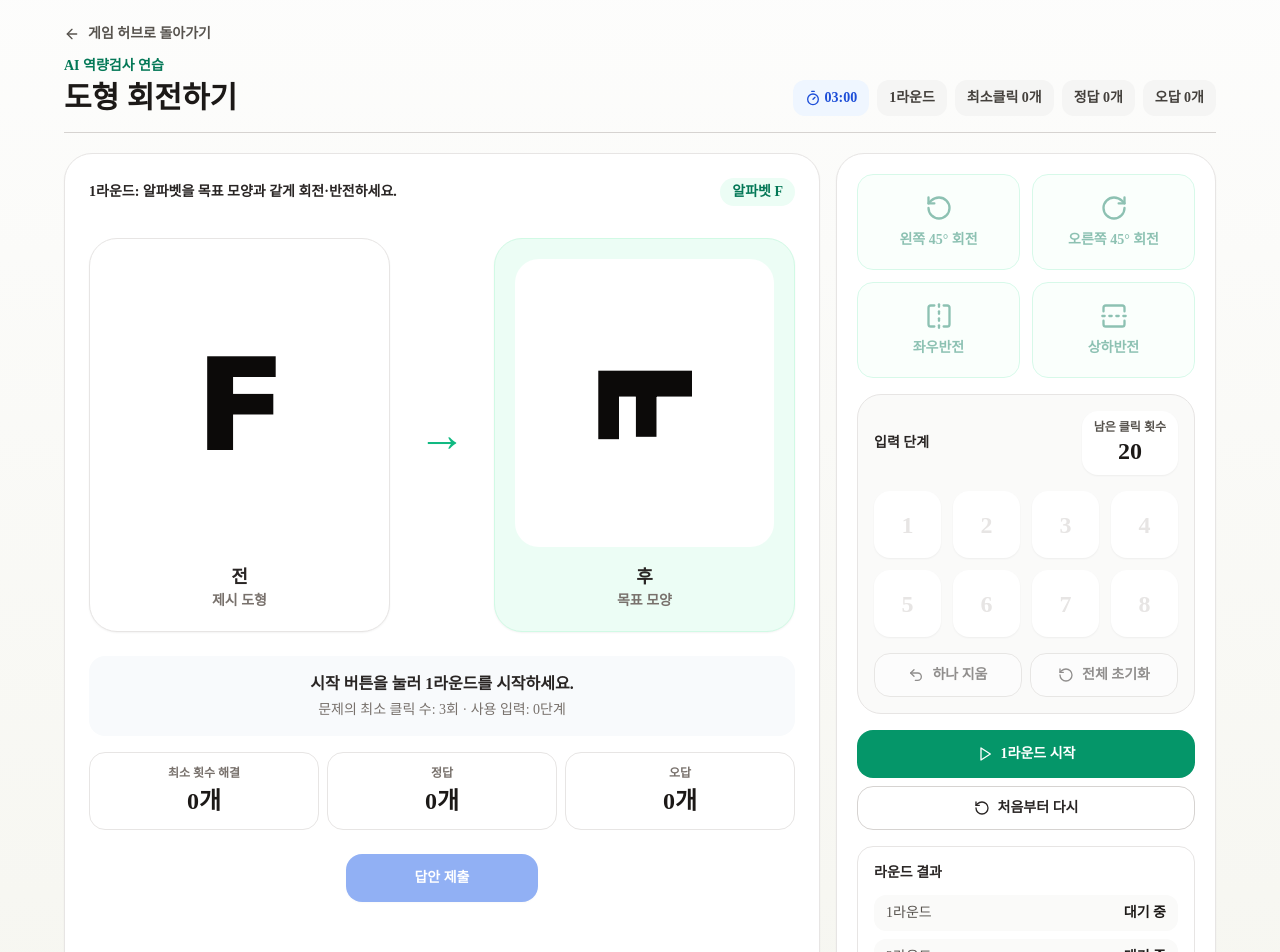
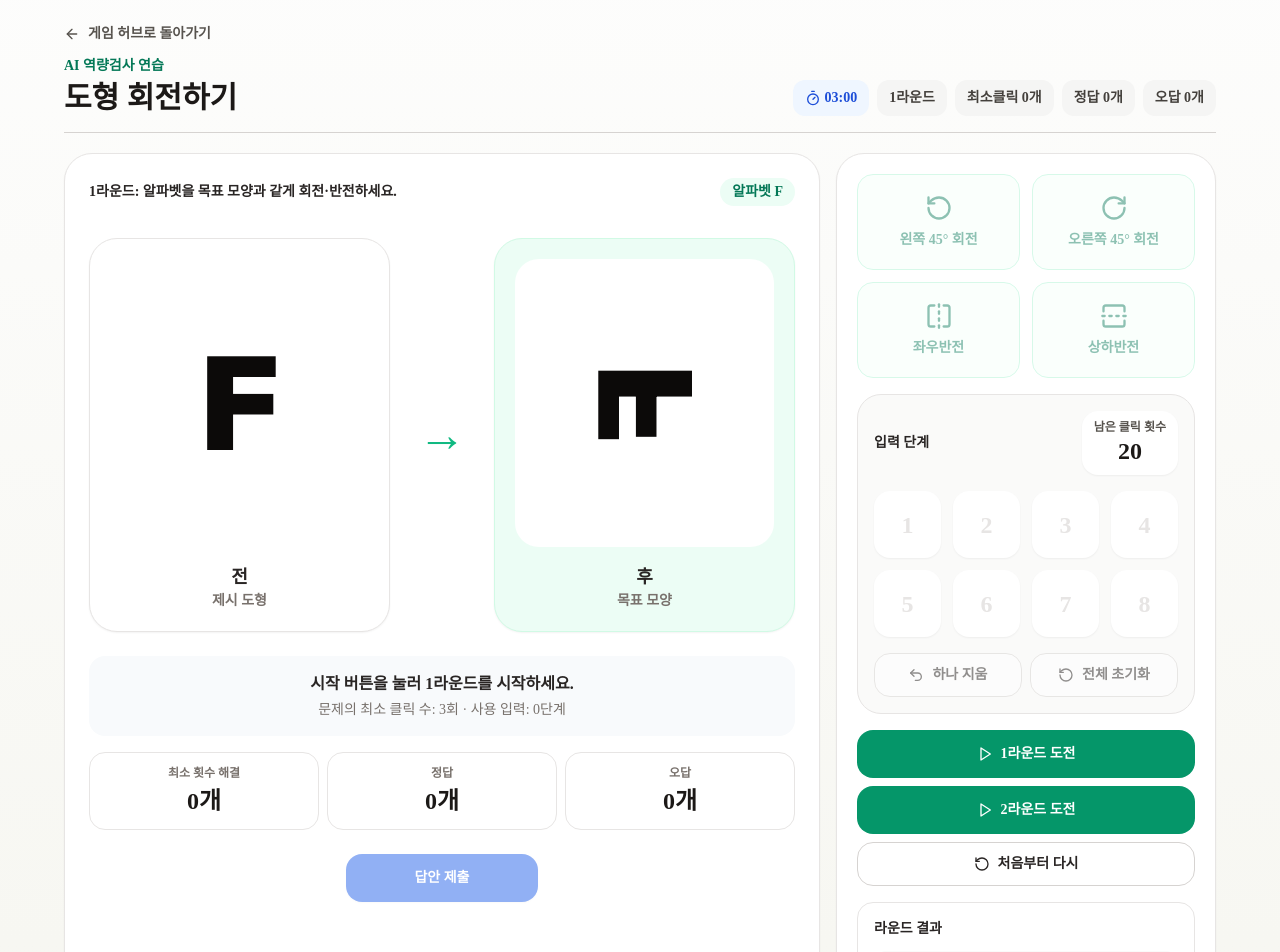
Before and after one commit to lbs1163/ai-competency-test, a Next.js app: page /shape-rotation in a window 1280 px wide. Shown: the top 952 px of the page. Built offline with nearby package versions, Linux system fonts and the light colour scheme.

Commit message:
라운드별 단독 도전 기능 추가

```diff
--- a/app/rock-paper-scissors/page.tsx
+++ b/app/rock-paper-scissors/page.tsx
@@ -58,12 +58,12 @@ export default function RockPaperScissorsPage() {
 
     if (round < 3) {
       setPhase("round-complete");
-      setMessage(`${round}라운드가 종료되었습니다. 다음 라운드로 이동하세요.`);
+      setMessage(`${round}라운드가 종료되었습니다. 원하는 라운드를 선택하세요.`);
       return;
     }
 
     setPhase("finished");
-    setMessage("모든 라운드가 종료되었습니다.");
+    setMessage("3라운드가 종료되었습니다. 원하는 라운드를 선택하세요.");
   }, [round, roundCorrect, roundSolved]);
 
   useEffect(() => {
@@ -116,11 +116,6 @@ export default function RockPaperScissorsPage() {
         : `오답입니다. 정답은 ${HAND_LABEL[problem.answer]}입니다.`,
     );
     setProblem(generateRpsProblem(round, createRpsSeed()));
-  }
-
-  function moveToNextRound() {
-    const nextRound = (round + 1) as RpsRound;
-    startRound(nextRound);
   }
 
   function restartAll() {
@@ -218,8 +213,10 @@ export default function RockPaperScissorsPage() {
             </div>
 
             <div className="grid gap-2">
-              {phase === "idle" && <ActionButton icon={<Play size={16} />} label="1라운드 시작" onClick={() => startRound(1)} primary />}
-              {phase === "round-complete" && <ActionButton icon={<Play size={16} />} label={`${round + 1}라운드 시작`} onClick={moveToNextRound} primary />}
+              {phase !== "playing" &&
+                RPS_TOTAL_ROUNDS.map((value) => (
+                  <ActionButton key={value} icon={<Play size={16} />} label={`${value}라운드 도전`} onClick={() => startRound(value)} primary={round === value} />
+                ))}
               <ActionButton icon={<RotateCcw size={16} />} label="처음부터 다시" onClick={restartAll} />
             </div>
 
--- a/app/shape-memory/page.tsx
+++ b/app/shape-memory/page.tsx
@@ -2,7 +2,7 @@
 
 import Link from "next/link";
 import type { ReactNode } from "react";
-import { useEffect, useMemo, useRef, useState } from "react";
+import { useCallback, useEffect, useMemo, useRef, useState } from "react";
 import { ArrowLeft, Play, RotateCcw } from "lucide-react";
 import {
   SHAPE_DEFINITIONS,
@@ -70,21 +70,24 @@ export default function ShapeMemoryPage() {
     setRemainingMs(nextConfig.durationMs + GRACE_PERIOD_MS);
   }
 
-  function startRound() {
+  function startRound(nextRound = round) {
+    const nextConfig = getRoundConfig(nextRound);
+    setRound(nextRound);
+    setSequence(generateShapeMemorySequence(nextRound, createShapeMemorySeed()));
     setPhase("playing");
     setCurrentIndex(0);
     setAnswers([]);
-    setRemainingMs(totalWindowMs);
+    setRemainingMs(nextConfig.durationMs + GRACE_PERIOD_MS);
   }
 
-  function submitResponse(response: ShapeResponse) {
+  const submitResponse = useCallback((response: ShapeResponse) => {
     if (phase !== "playing") return;
     if (isWarmup) return;
     if (answeredIndices.has(currentIndex)) return;
 
     const correct = currentItem?.expectedResponse === response;
     setAnswers((current) => [...current, { index: currentIndex, response, correct: Boolean(correct) }]);
-  }
+  }, [answeredIndices, currentIndex, currentItem?.expectedResponse, isWarmup, phase]);
 
   useEffect(() => {
     if (phase !== "playing") return;
@@ -138,11 +141,7 @@ export default function ShapeMemoryPage() {
 
     window.addEventListener("keydown", onKeyDown);
     return () => window.removeEventListener("keydown", onKeyDown);
-  }, [phase, round, currentIndex, currentItem]);
-
-  function moveToRoundTwo() {
-    initializeRound(2);
-  }
+  }, [phase, round, submitResponse]);
 
   function restartAll() {
     setRoundSummaries([]);
@@ -150,8 +149,6 @@ export default function ShapeMemoryPage() {
   }
 
   const currentSummary = roundSummaries.find((item) => item.round === round);
-  const totalCorrect = roundSummaries.reduce((sum, item) => sum + item.correctAnswers, 0);
-  const totalQuestions = roundSummaries.reduce((sum, item) => sum + item.totalQuestions, 0);
 
   return (
     <main className="min-h-screen px-4 py-6 text-stone-900 sm:px-6 lg:px-8">
@@ -195,11 +192,11 @@ export default function ShapeMemoryPage() {
             </div>
 
             <div className="grid gap-2">
-              {phase === "idle" && (
-                <ActionButton icon={<Play size={16} />} label={`${round}라운드 시작`} onClick={startRound} primary />
-              )}
-              {phase === "round-complete" && (
-                <ActionButton icon={<Play size={16} />} label="2라운드로 이동" onClick={moveToRoundTwo} primary />
+              {phase !== "playing" && (
+                <>
+                  <ActionButton icon={<Play size={16} />} label="1라운드 도전" onClick={() => startRound(1)} primary={round === 1} />
+                  <ActionButton icon={<Play size={16} />} label="2라운드 도전" onClick={() => startRound(2)} primary={round === 2} />
+                </>
               )}
               <ActionButton icon={<RotateCcw size={16} />} label="처음부터 다시" onClick={restartAll} />
             </div>
@@ -237,10 +234,10 @@ export default function ShapeMemoryPage() {
 
               <div className="grid gap-3">
                 <div className="rounded-3xl bg-stone-50 p-5 text-center">
-                  <p className="text-xl font-bold text-stone-800">{phase === "playing" ? (isWarmup ? "제시되는 도형을 기억해 주세요." : "지금 도형을 판단해 주세요.") : phase === "round-complete" ? "1라운드가 끝났습니다." : phase === "finished" ? "모든 라운드가 끝났습니다." : `${round}라운드를 시작해 주세요.`}</p>
+                  <p className="text-xl font-bold text-stone-800">{phase === "playing" ? (isWarmup ? "제시되는 도형을 기억해 주세요." : "지금 도형을 판단해 주세요.") : phase === "round-complete" || phase === "finished" ? `${round}라운드가 끝났습니다.` : `${round}라운드를 시작해 주세요.`}</p>
                   <p className="mt-2 text-sm text-stone-600">
-                    {phase === "finished"
-                      ? `총 ${totalQuestions}문항 중 ${totalCorrect}개를 맞혔습니다.`
+                    {phase === "finished" || phase === "round-complete"
+                      ? `이번 라운드는 ${currentSummary?.totalQuestions ?? 0}문항 중 ${currentSummary?.correctAnswers ?? 0}개를 맞혔습니다.`
                       : isWarmup
                         ? `${config.warmupCount}개의 초기 도형을 기억하는 구간입니다.`
                         : "키보드 또는 아래 버튼으로 응답할 수 있습니다."}
--- a/app/shape-rotation/page.tsx
+++ b/app/shape-rotation/page.tsx
@@ -88,10 +88,10 @@ export default function ShapeRotationPage() {
     setRemainingMs(0);
     if (round === 1) {
       setPhase("round-complete");
-      setMessage("1라운드가 종료되었습니다. 2라운드로 이동하세요.");
+      setMessage("1라운드가 종료되었습니다. 원하는 라운드를 선택하세요.");
     } else {
       setPhase("finished");
-      setMessage("모든 라운드가 종료되었습니다.");
+      setMessage("2라운드가 종료되었습니다. 원하는 라운드를 선택하세요.");
     }
   }, [round, roundIncorrect, roundOptimal, roundSolved]);
 
@@ -294,8 +294,12 @@ export default function ShapeRotationPage() {
             </div>
 
             <div className="grid gap-2">
-              {phase === "idle" && <PrimaryButton icon={<Play size={16} />} label="1라운드 시작" onClick={() => startRound(1)} />}
-              {phase === "round-complete" && <PrimaryButton icon={<Play size={16} />} label="2라운드 시작" onClick={() => startRound(2)} />}
+              {phase !== "playing" && (
+                <>
+                  <PrimaryButton icon={<Play size={16} />} label="1라운드 도전" onClick={() => startRound(1)} />
+                  <PrimaryButton icon={<Play size={16} />} label="2라운드 도전" onClick={() => startRound(2)} />
+                </>
+              )}
               <ControlButton icon={<RotateCcw size={16} />} label="처음부터 다시" onClick={restartAll} />
             </div>
 
```
